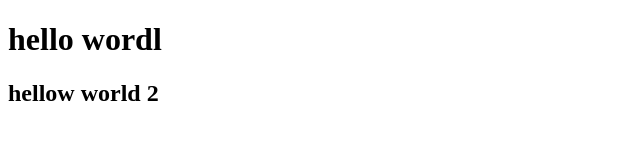
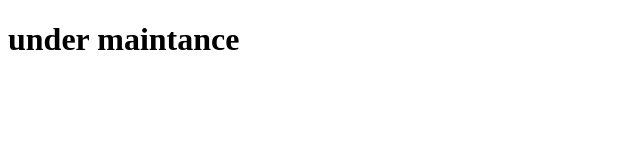
Before and after one commit to myunussaputra/myunussaputra, a plain HTML site: page index.html in a window 1280 px wide. Shown: the whole page, without its empty margins (0-640 px from the left). Drawn offline with Linux system fonts and the light colour scheme.

Commit message:
Update index.html
mengganti under maintance

```diff
--- a/index.html
+++ b/index.html
@@ -9,8 +9,7 @@
 </head>
 
 <body>
-    <h1>hello wordl</h1>
-    <h2>hellow world 2</h2>
+    <h1>under maintance</h1>
 </body>
 
 </html>
```
